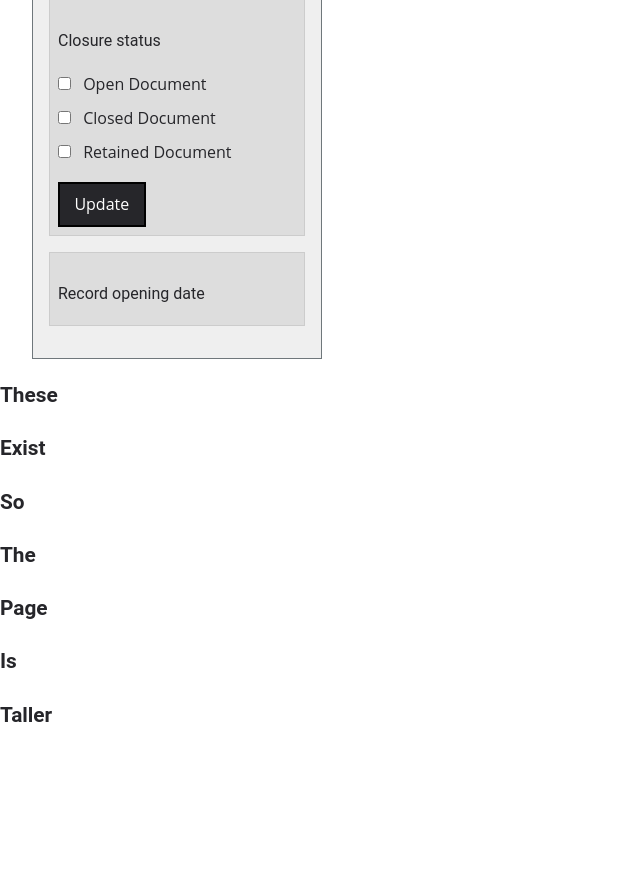
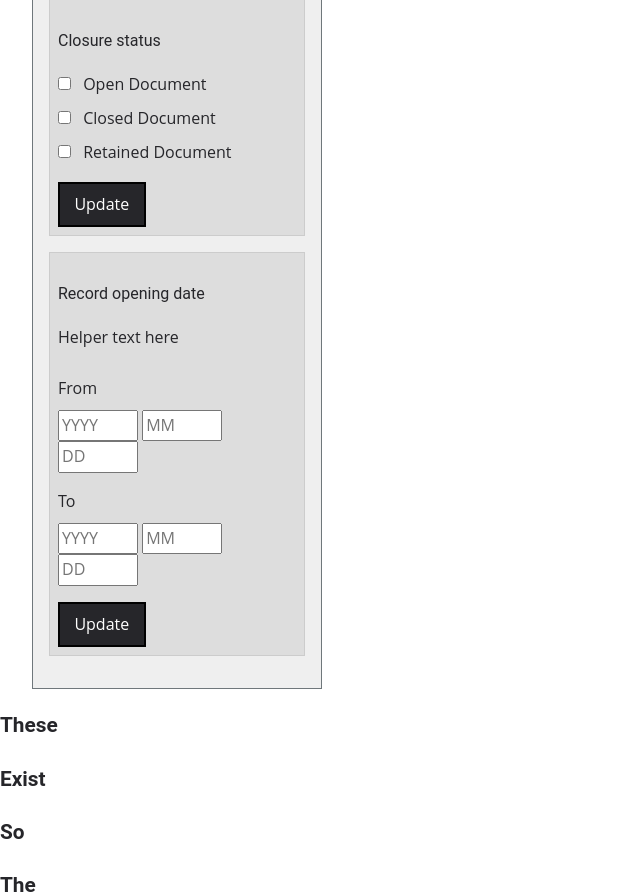
Before and after one commit to nationalarchives/ds-etna-search-plan, a Flask app: page /search in a window 1280 px wide. Shown: the part 3033-3929 px from the top of the page, without its empty margins (0-640 px from the left). Before the commit the page ends 3755 px from the top, so only its background shows below. Run offline with Flask 2, Linux system fonts and the light colour scheme; some web fonts are replaced.

Commit message:
Add record opening date filter

```diff
--- a/Prototype/forms/catalogue_search.py
+++ b/Prototype/forms/catalogue_search.py
@@ -1,6 +1,6 @@
 from flask_wtf import FlaskForm
-from wtforms.fields import SearchField, BooleanField, SelectField, SelectMultipleField
-from wtforms.validators import InputRequired
+from wtforms.fields import SearchField, BooleanField, SelectField, IntegerField
+from wtforms.validators import InputRequired, NumberRange
 
 
 class CatalogueSearch(FlaskForm):
@@ -146,7 +146,53 @@ class CatalogueSearch(FlaskForm):
         'class': 'search-filters__checkbox'
     })
 
+    opening_date_from_yy = IntegerField('Opening date (from year)', render_kw = {
+        'class': 'search-filters__opening-date',
+        'placeholder': 'YYYY',
+        'aria-labelledby': 'record_opening_date opening_date_from',
+        'aria-describedby': 'search_filters__opening-date-help-text'
+    },
+    validators=[NumberRange(min=974, max=2022)])
 
+    opening_date_from_mm = IntegerField('Opening date (from month)', render_kw = {
+        'class': 'search-filters__opening-date',
+        'placeholder': 'MM',
+        'aria-labelledby': 'record_opening_date opening_date_from',
+        'aria-describedby': 'search_filters__opening-date-help-text'
+    },
+    validators=[NumberRange(min=1, max=12)])
+
+    opening_date_from_dd = IntegerField('Opening date (from day)', render_kw = {
+        'class': 'search-filters__opening-date',
+        'placeholder': 'DD',
+        'aria-labelledby': 'record_opening_date opening_date_from',
+        'aria-describedby': 'search_filters__opening-date-help-text'
+    },
+    validators=[NumberRange(min=1, max=31)])
+
+    opening_date_to_yy = IntegerField('Opening date (to year)', render_kw = {
+        'class': 'search-filters__opening-date',
+        'placeholder': 'YYYY',
+        'aria-labelledby': 'record_opening_date opening_date_to',
+        'aria-describedby': 'search_filters__opening-date-help-text'
+    },
+    validators=[NumberRange(min=974, max=2022)])
+
+    opening_date_to_mm = IntegerField('Opening date (to month)', render_kw = {
+        'class': 'search-filters__opening-date',
+        'placeholder': 'MM',
+        'aria-labelledby': 'record_opening_date opening_date_to',
+        'aria-describedby': 'search_filters__opening-date-help-text'
+    },
+    validators=[NumberRange(min=1, max=12)])
+
+    opening_date_to_dd = IntegerField('Opening date (to day)', render_kw = {
+        'class': 'search-filters__opening-date',
+        'placeholder': 'DD',
+        'aria-labelledby': 'record_opening_date opening_date_to',
+        'aria-describedby': 'search_filters__opening-date-help-text'
+    },
+    validators=[NumberRange(min=1, max=31)])
 
     class Meta:
         dates = [
--- a/Prototype/sass/includes/_search-filters.scss
+++ b/Prototype/sass/includes/_search-filters.scss
@@ -47,4 +47,11 @@
         margin-bottom: 1rem;
         margin-right: 0.5rem;
     }
+    &__opening-date {
+        min-width: 5rem;
+
+        &-section {
+            margin-bottom: 1rem;
+        }
+    }
 }
--- a/Prototype/static/css/search.css
+++ b/Prototype/static/css/search.css
@@ -3827,5 +3827,9 @@ a {
 .search-filters__checkbox {
   margin-bottom: 1rem;
   margin-right: 0.5rem; }
+.search-filters__opening-date {
+  min-width: 5rem; }
+  .search-filters__opening-date-section {
+    margin-bottom: 1rem; }
 
 /*# sourceMappingURL=search.css.map */
--- a/Prototype/templates/includes/search_filters.html
+++ b/Prototype/templates/includes/search_filters.html
@@ -74,7 +74,30 @@
 
         </div>
         <div class="search-filters__accordion-section">
-            <h5 class="search-filters__accordion-section-heading">Record opening date</h5>
+            <fieldset>
+                <legend>
+                    <h5 class="search-filters__accordion-section-heading" id="record_opening_date">Record opening date</h5></fieldset>
+                </legend>
+                <p id="search_filters__opening-date-help-text">Helper text here</p>
+                <label id="opening_date_from">From</label>
+                <div class="search-filters__opening-date-section">
+                    {{form.opening_date_from_yy}}
+                    {{form.opening_date_from_mm}}
+                    {{form.opening_date_from_dd}}
+                </div>
+                <label id="opening_date_to">To</label>
+
+                <div class="search-filters__opening-date-section">
+                    {{form.opening_date_to_yy}}
+                    {{form.opening_date_to_mm}}
+                    {{form.opening_date_to_dd}}
+                </div>
+
+                 <input type="submit" value="Update" class="search-filters__submit">
+            </fieldset>
+
+
+
         </div>
     </div>
 </div>
```
Also changed, not shown: 1 other file.
